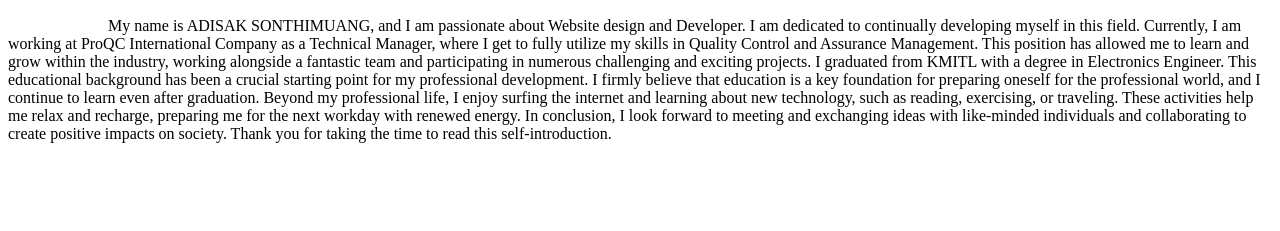
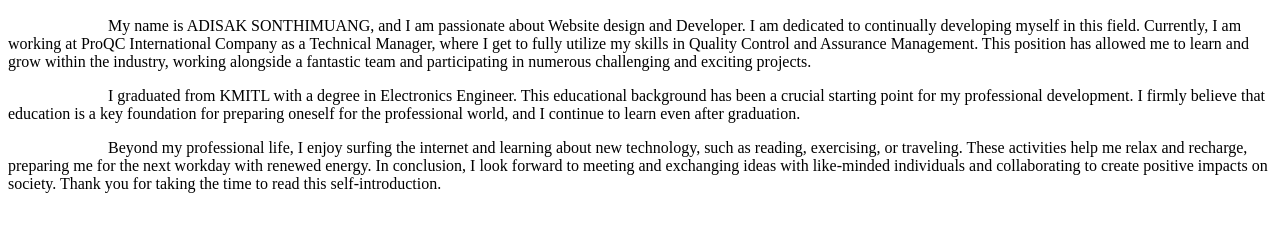
Before and after one commit to Aloneil89/Devcamp, a plain HTML site: page Homework_HTML&CSS/index.html in a window 1280 px wide. Shown: the part 309-540 px from the top of the page. Drawn offline with Linux system fonts and the light colour scheme.

Commit message:
edit paragraph and css code

```diff
--- a/Homework_HTML&CSS/index.html
+++ b/Homework_HTML&CSS/index.html
@@ -18,11 +18,16 @@
     <div class="image">
         <img src="image/Engineer.PNG"; width="200px"; height="200px";>
     </div>
-    <p class="introduction">
+    <p>
         My name is ADISAK SONTHIMUANG, and I am passionate about Website design and Developer. I am dedicated to continually developing myself in this field.
 Currently, I am working at ProQC International Company as a Technical Manager, where I get to fully utilize my skills in Quality Control and Assurance Management. This position has allowed me to learn and grow within the industry, working alongside a fantastic team and participating in numerous challenging and exciting projects.
-I graduated from KMITL with a degree in Electronics Engineer. This educational background has been a crucial starting point for my professional development. I firmly believe that education is a key foundation for preparing oneself for the professional world, and I continue to learn even after graduation.
-Beyond my professional life, I enjoy surfing the internet and learning about new technology, such as reading, exercising, or traveling. These activities help me relax and recharge, preparing me for the next workday with renewed energy.
+    </p>
+
+    <p>I graduated from KMITL with a degree in Electronics Engineer. This educational background has been a crucial starting point for my professional development. I firmly believe that education is a key foundation for preparing oneself for the professional world, and I continue to learn even after graduation.
+    </p>
+
+    <p>
+    Beyond my professional life, I enjoy surfing the internet and learning about new technology, such as reading, exercising, or traveling. These activities help me relax and recharge, preparing me for the next workday with renewed energy.
 In conclusion, I look forward to meeting and exchanging ideas with like-minded individuals and collaborating to create positive impacts on society.
 Thank you for taking the time to read this self-introduction.
     </p>
--- a/Homework_HTML&CSS/style.css
+++ b/Homework_HTML&CSS/style.css
@@ -8,7 +8,7 @@
     text-align: center;
 }
 
-.introduction
+p
 {
     text-indent: 100px;
 }
```
